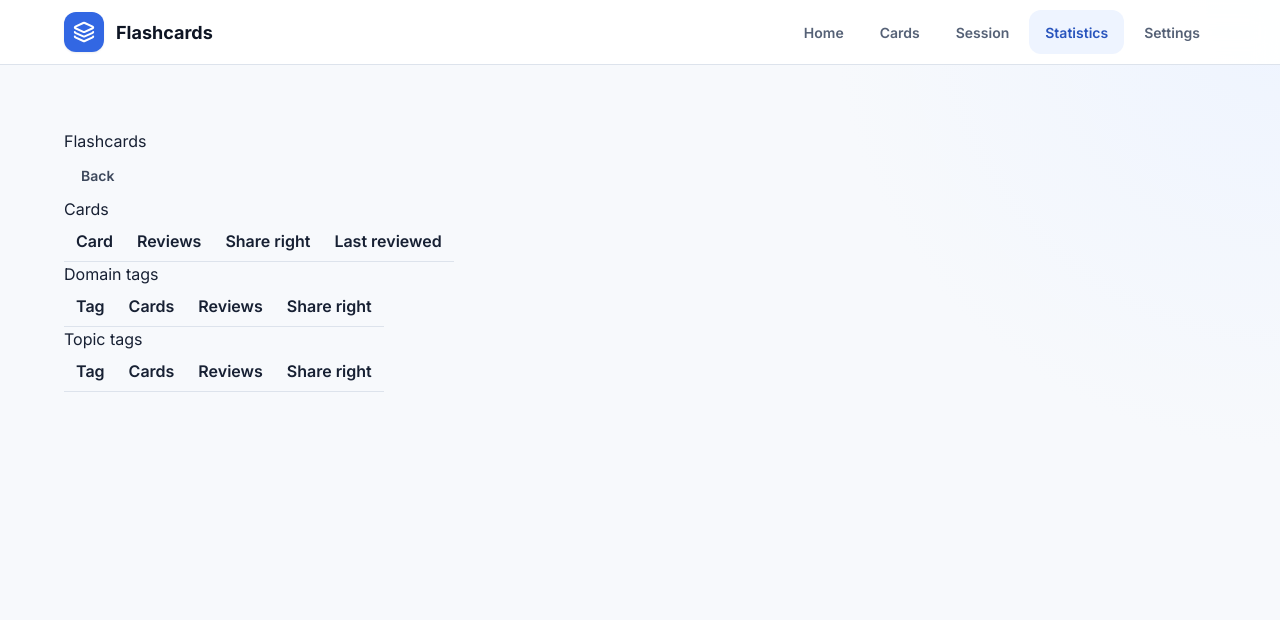
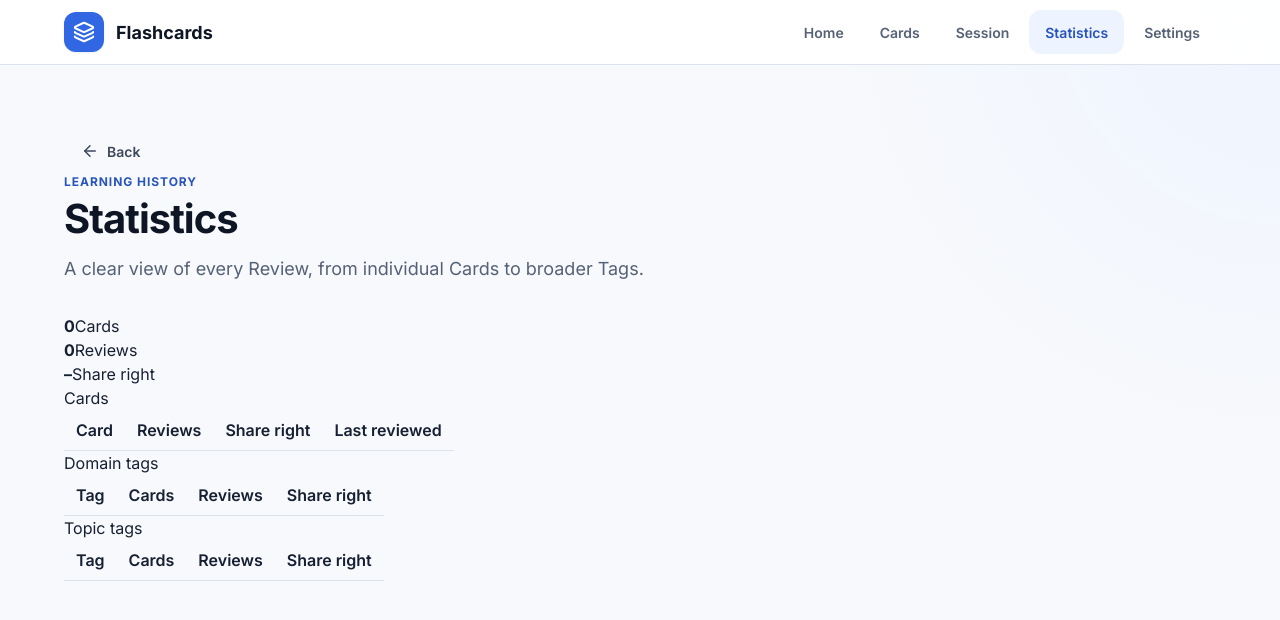
Before and after one commit to albert-schilling/flashcards, a React (Vite) app in the folder apps/web/: page / in a window 1280 px wide. Both pictures are taken after a click on the button "Statistics". Shown: the top 620 px of the page. Built offline with nearby package versions, Linux system fonts and the light colour scheme.

Commit message:
behavioural: add the heading, Back icon and overview to Statistics (#57)
Co-Authored-By: Claude Opus 5.5 <noreply@anthropic.com>

```diff
--- a/apps/web/src/App.tsx
+++ b/apps/web/src/App.tsx
@@ -143,9 +143,6 @@ export function App() {
     <LanguageContext.Provider value={language}>
       <Header page={page} onNavigate={navigate} sessionDisabled={!session && !canStart} />
       <main className={page === "session" ? "session-page" : "page-shell"}>
-        {page !== "home" && page !== "cards" && page !== "settings" && page !== "session" && (
-          <h1>Flashcards</h1>
-        )}
         {error && (
           <Alert tone="danger" role="alert">
             {error}
--- a/apps/web/src/Statistics.tsx
+++ b/apps/web/src/Statistics.tsx
@@ -1,4 +1,6 @@
 import type { TCard } from "@flashcards/cards";
+import { ArrowLeft } from "lucide-react";
+import { PageHeading } from "./PageHeading";
 import { useText } from "./language.context";
 import { statistics, type TTagStatistics } from "./review.statistics";
 import type { TReview } from "./storage";
@@ -37,12 +39,32 @@ function TagTable({ name, rows }: { name: string; rows: TTagStatistics[] }) {
 /** Shows the Statistics of the stored Cards; `onBack` leaves it. */
 export function Statistics(props: { cards: TCard[]; reviews: TReview[]; onBack: () => void }) {
   const text = useText();
-  const { cards, domain, topic } = statistics(props.cards, props.reviews);
+  const { overall, cards, domain, topic } = statistics(props.cards, props.reviews);
   return (
     <>
-      <button className="button ghost" onClick={props.onBack}>
+      <button className="button ghost back-button" onClick={props.onBack}>
+        <ArrowLeft size={18} aria-hidden="true" />
         {text.back}
       </button>
+      <PageHeading
+        eyebrow={text.learningHistory}
+        title={text.statistics}
+        intro={text.statisticsIntro}
+      />
+      <section className="stat-overview" aria-label={text.statisticsOverview}>
+        <div>
+          <strong>{overall.cards}</strong>
+          <span>{text.cards}</span>
+        </div>
+        <div>
+          <strong>{overall.reviews}</strong>
+          <span>{text.reviews}</span>
+        </div>
+        <div>
+          <strong>{share(overall.reviews, overall.right)}</strong>
+          <span>{text.shareRight}</span>
+        </div>
+      </section>
       <table>
         <caption>{text.cards}</caption>
         <thead>
--- a/apps/web/src/ui.text.ts
+++ b/apps/web/src/ui.text.ts
@@ -41,6 +41,9 @@ const en = {
   createCard: "Create Card",
   startSession: "Start Session",
   statistics: "Statistics",
+  learningHistory: "Learning history",
+  statisticsIntro: "A clear view of every Review, from individual Cards to broader Tags.",
+  statisticsOverview: "Statistics overview",
   uploadDeck: "Upload Deck",
   uploadReviewLog: "Upload Review log",
   downloadCards: "Download Cards",
@@ -149,6 +152,10 @@ const de: TUiText = {
   createCard: "Karte erstellen",
   startSession: "Sitzung starten",
   statistics: "Statistik",
+  learningHistory: "Lernverlauf",
+  statisticsIntro:
+    "Ein klarer Blick auf jede Wiederholung, von einzelnen Karten bis zu ganzen Tags.",
+  statisticsOverview: "Statistik-Übersicht",
   uploadDeck: "Deck hochladen",
   uploadReviewLog: "Lernprotokoll hochladen",
   downloadCards: "Karten herunterladen",
```
